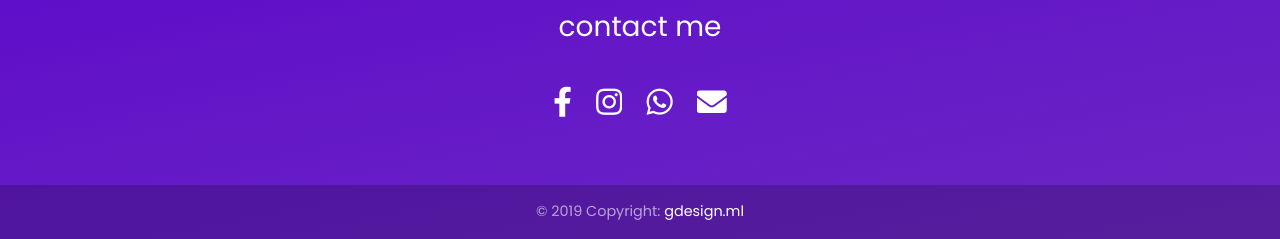
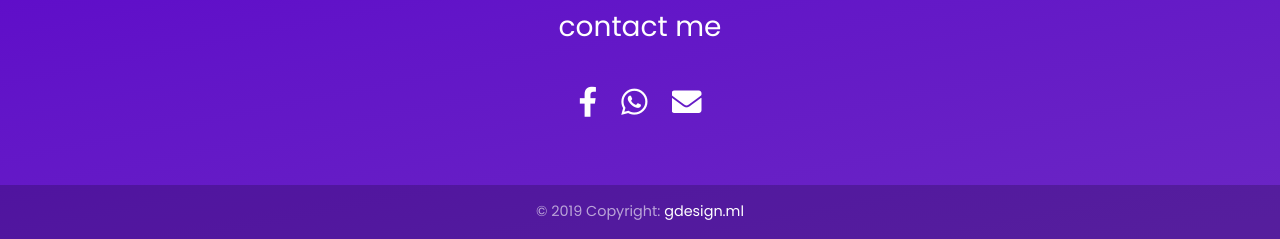
Before and after one commit to gianfrancoropel/gdesignets, a plain HTML site: page index.html in a window 1280 px wide. Shown: the part 1655-1894 px from the top of the page. Drawn offline with Linux system fonts and the light colour scheme; a web font is replaced by a local one.

Commit message:
Update index.html

```diff
--- a/index.html
+++ b/index.html
@@ -47,9 +47,6 @@
                     </li>
                     <li class="nav-item">
                         <a href="mailto:tudesignet@gmail.com" class="nav-link"><i class="fab fa fa-envelope"></i></a>
-                    </li>
-                    <li class="nav-item">
-                        <a href="https://www.instagram.com/gianfranco_oropel/" class="nav-link"><i class="fab fa-instagram"></i></a>
                     </li>
                     <li class="nav-item">
                         <a href="https://wa.me/542616506810?text=Gdesign%20he visto%20tu%20sitio%20web" class="nav-link"><i class="fab fa-whatsapp"></i></a>
@@ -154,12 +151,6 @@
                     </a>
                 </li>
                 <li class="list-inline-item">
-                    <a target="_blank" href="https://www.instagram.com/gianfranco_oropel/" class="btn-floating btn-tw mx-1">
-                        <i class="fab fa-instagram"> </i>
-                    </a>
-                </li>
-
-                <li class="list-inline-item">
                     <a target="_blank" href="https://wa.me/542616506810?text=Gdesign%20he visto%20tu%20sitio%20web" class="btn-floating btn-gplus mx-1">
                         <i class="fab fa-whatsapp"> </i>
                     </a>
```
